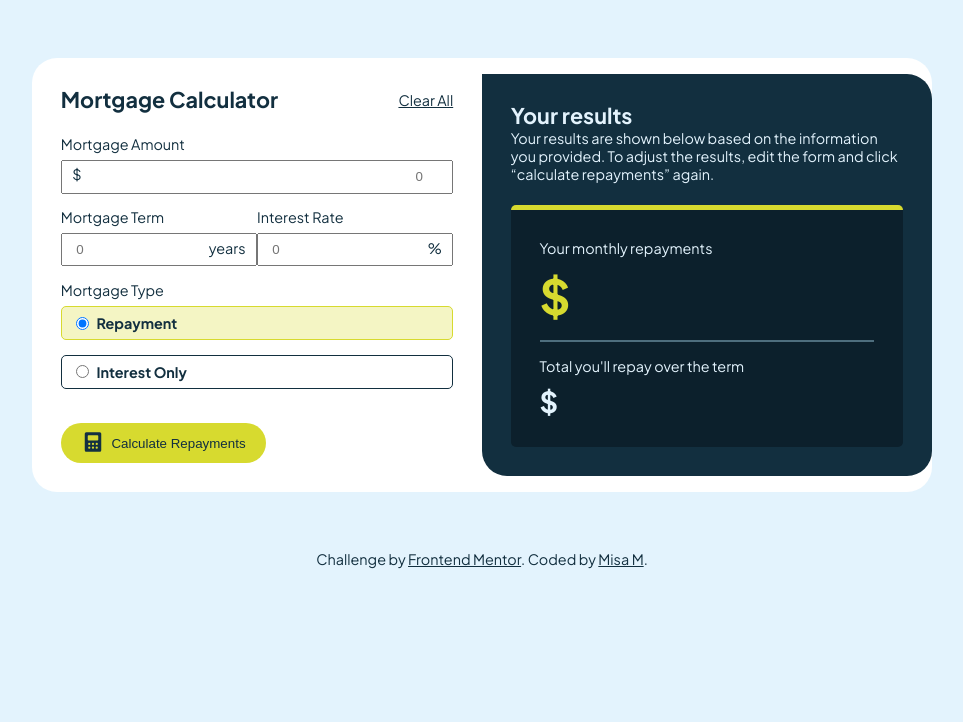
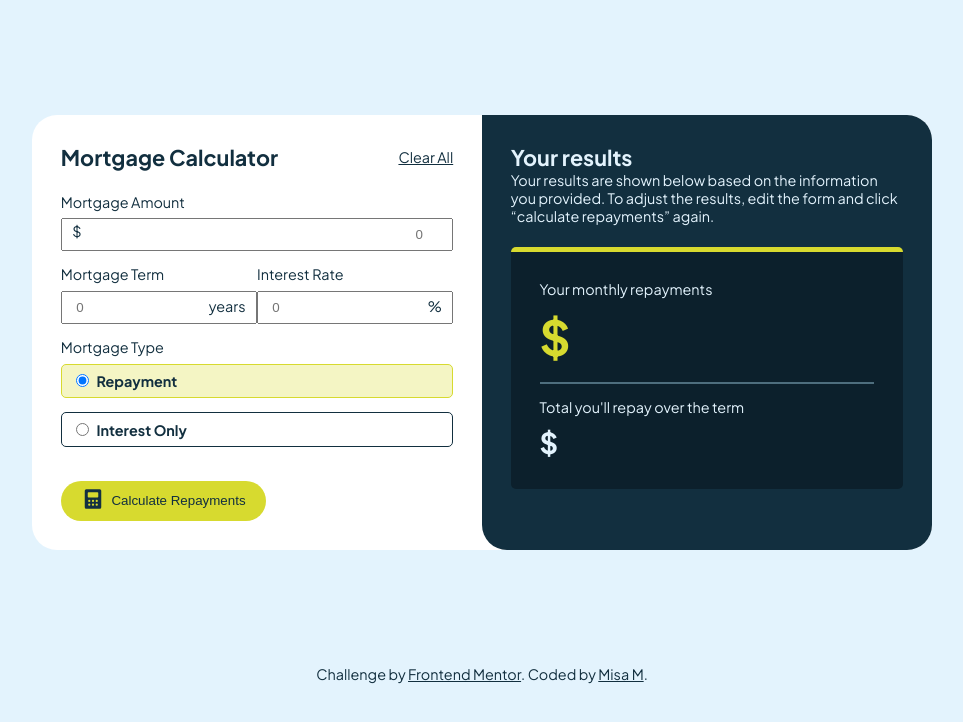
Before and after one commit to mmisa0009/calculator, a plain HTML site: page index.html in a window 1280 px wide. Shown: the whole page, without its empty margins (158-1121 px from the left). Drawn offline with Linux system fonts and the light colour scheme.

Commit message:
modify css

```diff
--- a/style.css
+++ b/style.css
@@ -22,12 +22,11 @@ body {
 
 .container {
     max-width: 900px;
-    margin: 4em auto;
+    margin: 8em auto;
     display: flex;
     justify-content: space-between;
     background-color: white;
     border-radius: 25px;
-    align-items: center;;
 }
 
 .column.left {
```
